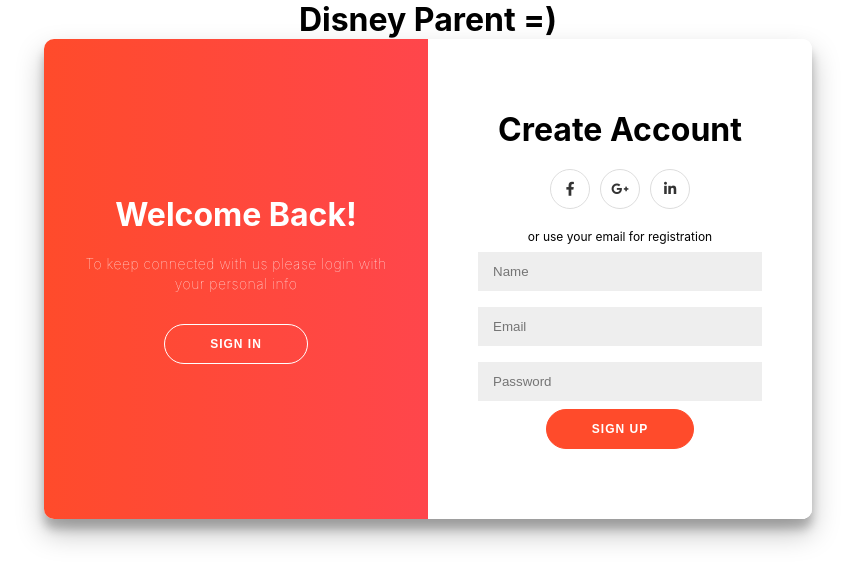
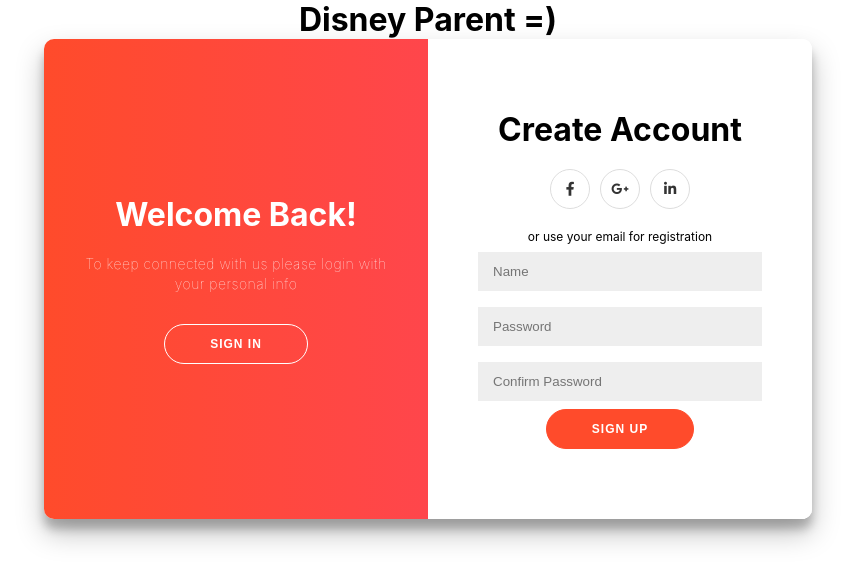
Before and after one commit to disneyparent-pt-042219/build-disneyparent-FE, a React (Create React App) app in the folder client/: page /login in a window 1280 px wide. Both pictures are taken after a click on the button "SIGN UP". Shown: the top 584 px of the page, without its empty margins (212-1067 px from the left). Built offline with nearby package versions, Linux system fonts and the light colour scheme.

Commit message:
add form validation to signup form

```diff
--- a/client/src/Login/SignUpForm.js
+++ b/client/src/Login/SignUpForm.js
@@ -6,7 +6,8 @@
   state = {
     name: '',
     password: '',
-    email: '',
+    password2: '',
+    error: '',
   };
 
   handleChange = (e) => {
@@ -15,11 +16,23 @@
     });
   };
 
+  handleSignUp = (e) => {
+    e.preventDefault();
+    const { password, password2 } = this.state;
+    if (password !== password2) {
+      this.setState({
+        error: 'Passwords do not match',
+      });
+    }
+  };
+
   render() {
-    const { name, password, email } = this.state;
+    const {
+      name, password, password2, error
+    } = this.state;
     return (
       <div className="form-container sign-up-container">
-        <form action="#">
+        <form onSubmit={this.handleSignUp}>
           <h1>Create Account</h1>
           <div className="social-container">
             <Link to="/login">
@@ -33,6 +46,17 @@
             </Link>
           </div>
           <span>or use your email for registration</span>
+          {error && (
+            <span
+              style={{
+                backgroundColor: '#F7D7DA',
+                padding: 5,
+                color: '#721B23',
+              }}
+            >
+              {error}
+            </span>
+          )}
           <input
             onChange={this.handleChange}
             type="text"
@@ -42,19 +66,19 @@
           />
           <input
             onChange={this.handleChange}
-            type="email"
-            placeholder="Email"
-            name="email"
-            value={email}
-          />
-          <input
-            onChange={this.handleChange}
             type="password"
             placeholder="Password"
             name="password"
             value={password}
           />
-          <FormButton>Sign Up</FormButton>
+          <input
+            onChange={this.handleChange}
+            type="password"
+            placeholder="Confirm Password"
+            name="password2"
+            value={password2}
+          />
+          <FormButton onSubmit={this.handleSignUp}>Sign Up</FormButton>
         </form>
       </div>
     );
```
